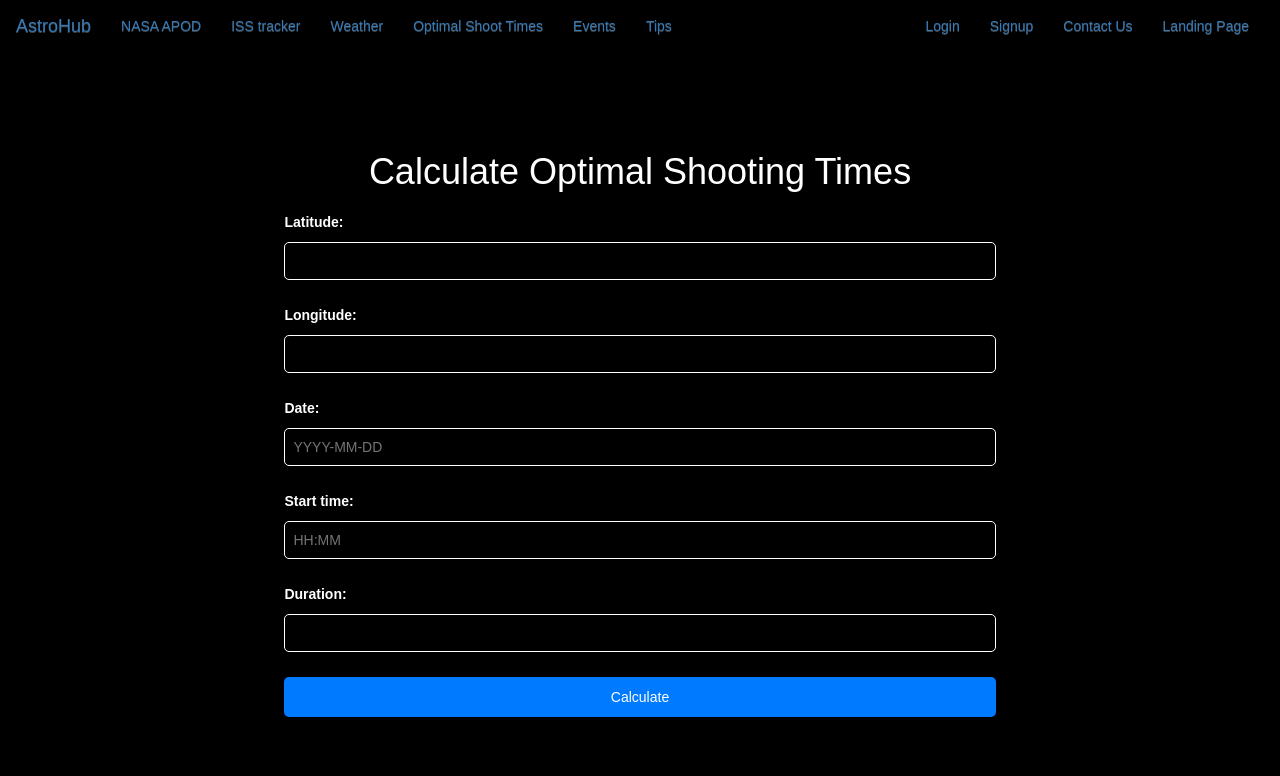
After one commit to Ahmad-danaf/SpaceCodey, a Django app: page /optimal_times/ in a window 1280 px wide. The commit adds this page. Shown: the top 776 px of the page. Run offline with Django 4.2, Linux system fonts and the light colour scheme.

Commit message:
Added optimal times calc

```diff
--- /dev/null
+++ b/AstroHub/events/forms.py
@@ -0,0 +1,10 @@
+from django import forms
+
+class OptimalTimesForm(forms.Form):
+    latitude = forms.FloatField()
+    longitude = forms.FloatField()
+    date = forms.DateField(
+        widget=forms.DateInput(attrs={'placeholder': 'YYYY-MM-DD'}))
+    start_time = forms.TimeField(
+        widget=forms.TimeInput(attrs={'placeholder': 'HH:MM'}))
+    duration = forms.IntegerField(min_value=1, max_value=12)
--- /dev/null
+++ b/AstroHub/events/static/css/optimal_times_form.css
@@ -0,0 +1,58 @@
+/* Reset some default styles */
+* {
+    margin: 0;
+    padding: 0;
+    box-sizing: border-box;
+}
+
+body {
+    font-family: 'Arial', sans-serif;
+    background-color: #000;
+    color: #fff;
+}
+
+.container {
+    width: 80%;
+    margin: 0 auto;
+    padding: 30px;
+}
+
+h1 {
+    text-align: center;
+    margin-bottom: 20px;
+}
+
+form {
+    display: flex;
+    flex-direction: column;
+}
+
+label {
+    margin-bottom: 10px;
+}
+
+input[type="text"],
+input[type="number"],
+input[type="date"],
+input[type="time"] {
+    width: 100%;
+    padding: 8px;
+    margin-bottom: 15px;
+    border: 1px solid #fff;
+    border-radius: 5px;
+    background-color: transparent;
+    color: #fff;
+}
+
+button[type="submit"] {
+    padding: 10px 20px;
+    border: none;
+    border-radius: 5px;
+    background-color: #007bff;
+    color: #fff;
+    cursor: pointer;
+}
+
+button[type="submit"]:hover {
+    background-color: #0056b3;
+}
--- /dev/null
+++ b/AstroHub/events/templates/events/optimal_times_form.html
@@ -0,0 +1,26 @@
+{% extends "base.html" %}
+{% load static %}
+
+{% block extracss %}
+    <link rel="stylesheet" href="{% static 'css/optimal_times_form.css' %}">
+{% endblock %}
+
+{% block content %}
+
+<div class="container">
+    <h1>Calculate Optimal Shooting Times</h1>
+    <form id="optimalTimesForm" method="post">
+        {% csrf_token %}
+        {{ form.as_p }}
+
+        <button type="submit">Calculate</button>
+    </form>
+    <div id="results"></div>
+</div>
+
+{% endblock %}
+
+{% block extrajs %}
+    <script src="{% static 'js/optimal_times_form.js' %}"></script>
+
+{% endblock %}
--- a/AstroHub/events/urls.py
+++ b/AstroHub/events/urls.py
@@ -6,4 +6,5 @@ app_name='events'
 urlpatterns = [
     path('events/', views.event_list, name='event_list'),
     path('event/<int:event_id>/', views.event_detail, name='event_detail'),
+    path('optimal_times/', views.calculate_optimal_times, name='optimal_times'),
 ]
--- a/AstroHub/events/views.py
+++ b/AstroHub/events/views.py
@@ -1,5 +1,10 @@
-from django.shortcuts import render,get_object_or_404
+from django.shortcuts import render,get_object_or_404,redirect
+from .utils import calculate_optimal_shooting_times
+from django.http import JsonResponse
+from .forms import OptimalTimesForm
+from django.shortcuts import render
 from .models import NASAEvent
+# from datetime import datetime
 # import requests
 
 
@@ -10,7 +15,28 @@ def event_list(request):
     events = NASAEvent.objects.all()
     return render(request, 'events/event_list.html', {'events': events})
 
+
 def event_detail(request, event_id):
     event = get_object_or_404(NASAEvent, pk=event_id)
     sources = event.sources.split(', ') if event.sources else []
     return render(request, 'events/event_detail.html', {'event': event, 'sources': sources})
+
+def calculate_optimal_times(request):
+
+    if request.method == 'POST':
+        form = OptimalTimesForm(request.POST)
+        if form.is_valid():
+            latitude = form.cleaned_data['latitude']
+            longitude = form.cleaned_data['longitude']
+            date = form.cleaned_data['date']
+            start_time = form.cleaned_data['start_time']
+            duration_hours = form.cleaned_data['duration']
+
+            combined_datetime = f"{date} {start_time}"
+            optimal_times = calculate_optimal_shooting_times(latitude, longitude, combined_datetime, duration_hours)
+
+            return render(request, 'events/optimal_times_detail.html', context={'optimal_times': optimal_times})
+    else:
+        form = OptimalTimesForm()
+
+    return render(request, 'events/optimal_times_form.html', {'form': form})
--- a/AstroHub/templates/base.html
+++ b/AstroHub/templates/base.html
@@ -45,8 +45,9 @@
                     <ul class="nav navbar-nav">
                         <li><a href="{% url 'nasa:nasa_apod' %}">NASA APOD</a></li>
                         <li><a href="{% url 'nasa:ISS-tracker' %}">ISS tracker</a></li>
+                        <li><a href="{% url 'weather:weather_index' %}">Weather</a></li>
+                        <li><a href="{% url 'events:optimal_times' %}">Optimal Shoot Times</a></li>
                         <li><a href="{% url 'events:event_list' %}">Events</a></li>
-                        <li><a href="{% url 'weather:weather_index' %}">Weather</a></li>
                         <li><a href="#">Tips</a></li>
                     </ul>
                     <ul class="nav navbar-nav navbar-right">
@@ -73,7 +74,8 @@
         <!-- bootstrap:Latest compiled and minified JavaScript -->
         <script src="https://code.jquery.com/jquery-1.12.4.min.js" integrity="sha384-nvAa0+6Qg9clwYCGGPpDQLVpLNn0fRaROjHqs13t4Ggj3Ez50XnGQqc/r8MhnRDZ" crossorigin="anonymous"></script>
         <!-- Include all compiled plugins (below), or include individual files as needed -->
-        <script src="https://cdn.jsdelivr.net/npm/bootstrap@3.4.1/dist/js/bootstrap.min.js" integrity="sha384-aJ21OjlMXNL5UyIl/XNwTMqvzeRMZH2w8c5cRVpzpU8Y5bApTppSuUkhZXN0VxHd" crossorigin="anonymous"></script>        {% block extrajs %}{% endblock %}
+        <script src="https://cdn.jsdelivr.net/npm/bootstrap@3.4.1/dist/js/bootstrap.min.js" integrity="sha384-aJ21OjlMXNL5UyIl/XNwTMqvzeRMZH2w8c5cRVpzpU8Y5bApTppSuUkhZXN0VxHd" crossorigin="anonymous"></script>
+        {% block extrajs %}{% endblock %}
     </body>
 
 </html>
```
Also changed, not shown: AstroHub/events/static/css/optimal_times_detail.css (added, +39 -0 lines), AstroHub/events/static/js/optimal_times_detail.js (added, +24 -0 lines), AstroHub/events/templates/events/optimal_times_detail.html (added, +35 -0 lines), AstroHub/events/utils.py (added, +55 -0 lines), AstroHub/db.sqlite3, AstroHub/events/static/js/optimal_times_from.js (added).
